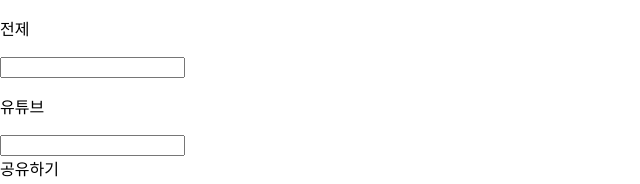
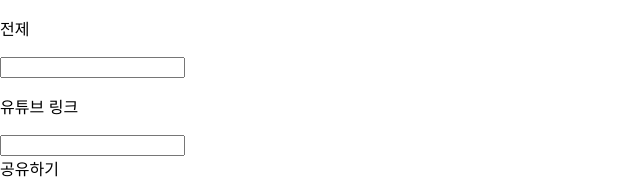
Before and after one commit to Moorisong/haroo, a React (Create React App) app: page /main in a window 1280 px wide. Shown: the top 184 px of the page, without its empty margins (0-640 px from the left). Built offline with nearby package versions, Linux system fonts and the light colour scheme.

Commit message:
refactor: const 파일 업데이트

```diff
--- a/src/constants/index.js
+++ b/src/constants/index.js
@@ -3,6 +3,12 @@ export const METHOD_TYPE = {
 };
 
 export const DATA_TYPE = {
-  CONDITION: 'condition',
-  YOUTUBE: 'youtube',
+  CONDITION: '전제',
+  YOUTUBE: '유튜브 링크',
+  SHARE: '공유하기',
 };
+
+export const ALERT_CONTENT = {
+  TEXT_LIMIT: '메시지는 최대 35자까지 작성 가능합니다.',
+  INVALID_URL: '유튜브 동영상 주소를 정확하게 입력해주세요.',
+};
--- a/src/routes/Main/index.jsx
+++ b/src/routes/Main/index.jsx
@@ -1,12 +1,12 @@
 import { useState } from 'react';
 import { getYoutubeId, validateYoutubeUrl, kakaoListShare, validateTextLimit } from 'src/utils';
 import { TextBoxDefault } from 'src/components/TextBox';
-import { DATA_TYPE } from 'src/constants';
+import { ALERT_CONTENT, DATA_TYPE } from 'src/constants';
 
 export default function Main() {
   const defalutData = [
-    { title: '전제', text: '' },
-    { title: '유튜브', text: '' },
+    { title: DATA_TYPE.CONDITION, text: '' },
+    { title: DATA_TYPE.YOUTUBE, text: '' },
   ];
   const [data, setData] = useState(defalutData);
 
@@ -53,7 +53,7 @@ export default function Main() {
         <TextBoxDefault id={i} onChange={onChangeText} key={e.title + i} title={e.title} message={e.text} />
       ))}
 
-      <div onClick={onClickShare}>공유하기</div>
+      <div onClick={onClickShare}>{DATA_TYPE.SHARE}</div>
     </div>
   );
 }
```
